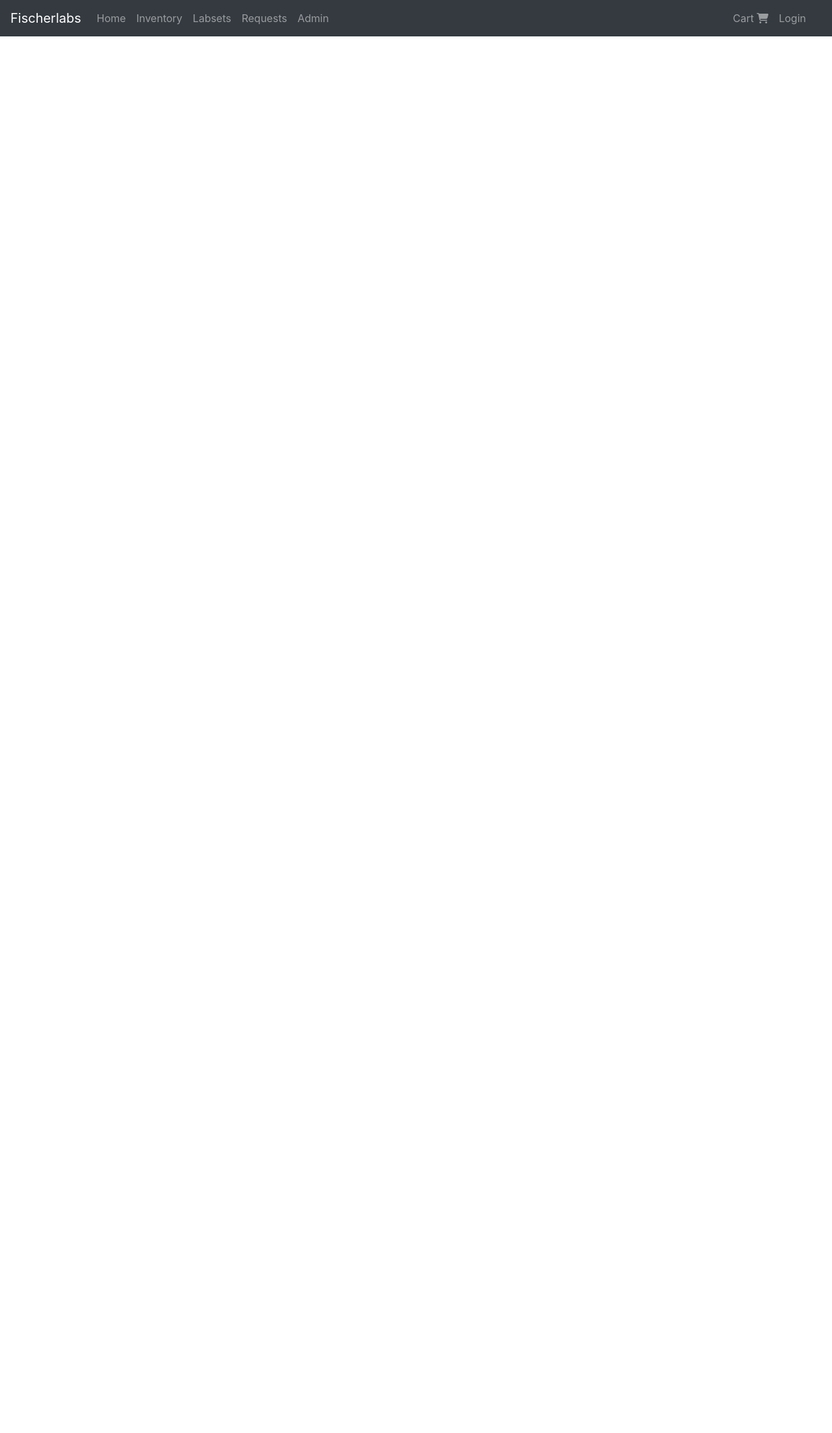
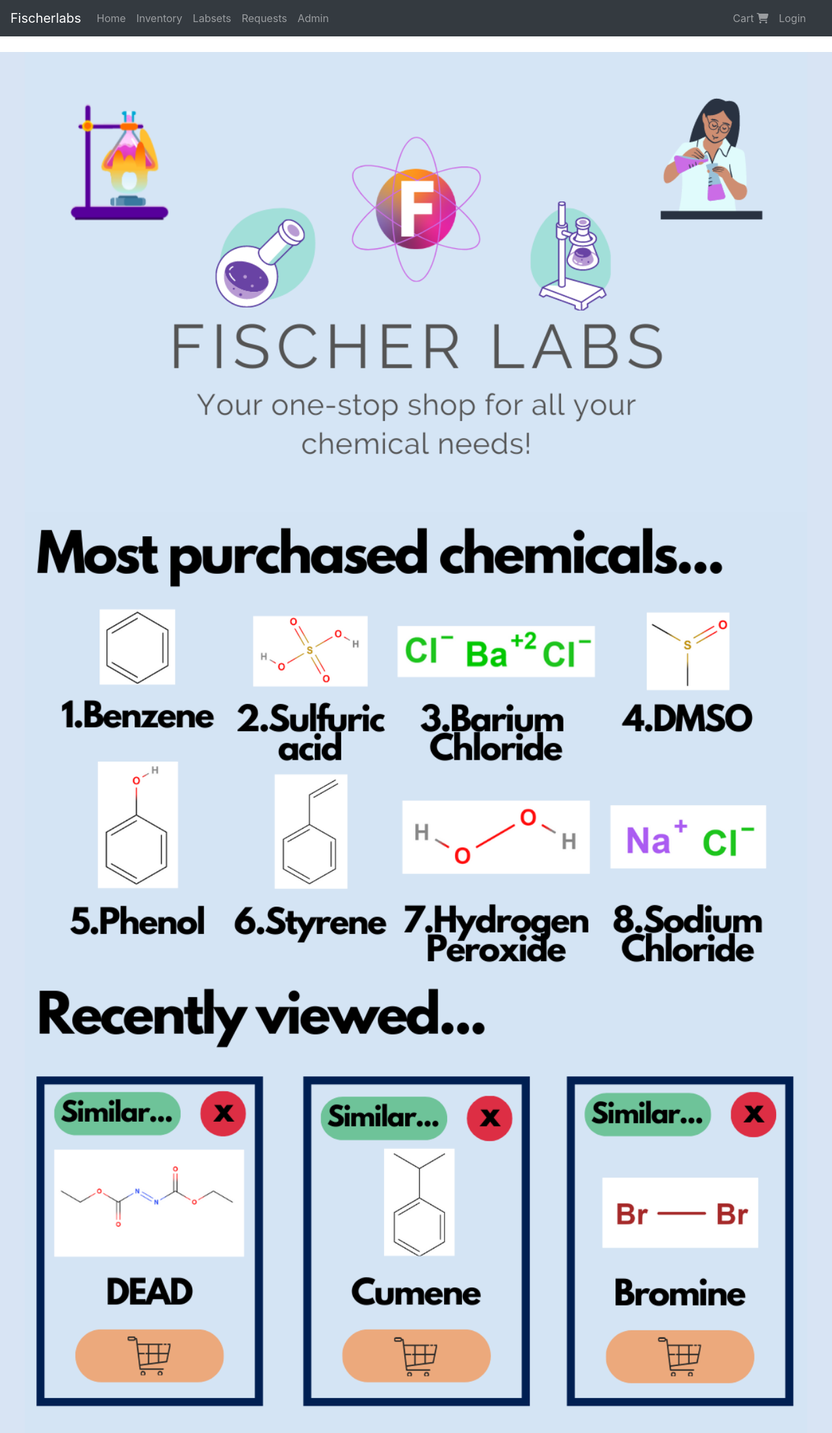
Before and after one commit to dvdg6566/fischerlabs, a Flask app: page / in a window 1280 px wide. Shown: the whole page at 65% size. Before the commit the page ends 56 px from the top, so only its background shows below. Run offline with Flask 2, Linux system fonts and the light colour scheme; some libraries are stand-ins or nearby versions.

Commit message:
added main page

```diff
--- a/static/css/main.css
+++ b/static/css/main.css
@@ -24,13 +24,6 @@ form {
 .CodeMirror {
 	font-family: Arial, monospace;
 	font-size: 14px;
-}
-
-.inputfield-blank {
-	height: 5vh;
-	border: 2px solid blue;
-	width: 80%;
-	padding: 10px 20px;
 }
 
 .mb-3{
@@ -92,3 +85,8 @@ form {
 .show > .btn-outline-secondary.dropdown-toggle:focus {
   box-shadow: 0 0 0 0.2rem rgba(108, 117, 125, 0.5);
 }
+
+.img1, .img2, .img3 {
+  padding: 0px 3%;
+  background-color: #d8e4f4;
+}
--- a/templates/main.html
+++ b/templates/main.html
@@ -5,7 +5,14 @@
 {% block content %}
 
 	<br>
-	<div class="container-fluid pr-5">
+	<div class="img1" style="width: 100%;">
+		<img src="{{ url_for('static', filename='assets/fischer_labs_homepage.png')}}" style="width:100%;">
+	</div>
+	<div class="img2" style="width: 100%;">
+		<img src="{{ url_for('static', filename='assets/most_purchased_chemicals.png')}}" style="width:100%;">
+	</div>
+	<div class="img3" style="width: 100%;">
+		<img src="{{ url_for('static', filename='assets/recently_viewed_pic_3.png')}}" style="width:100%;">
 	</div>
 
 {% endblock %}
```
